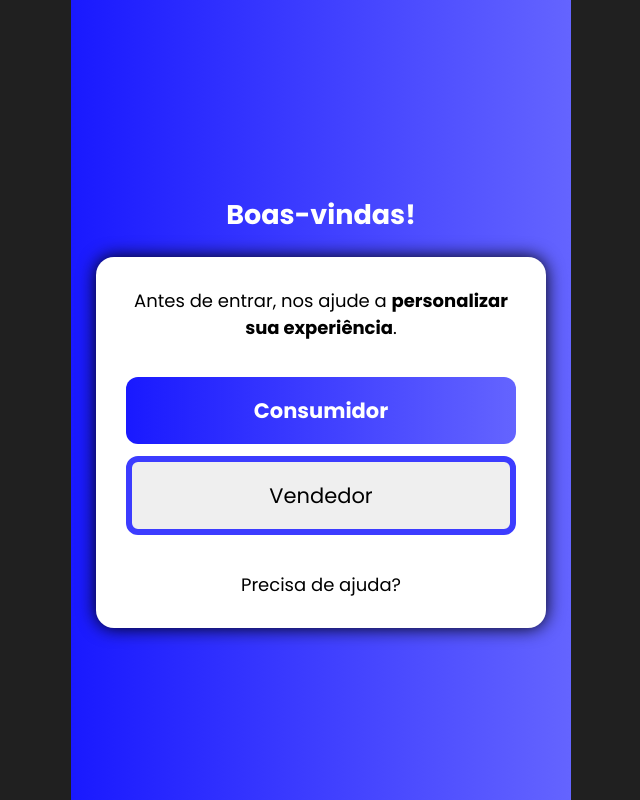
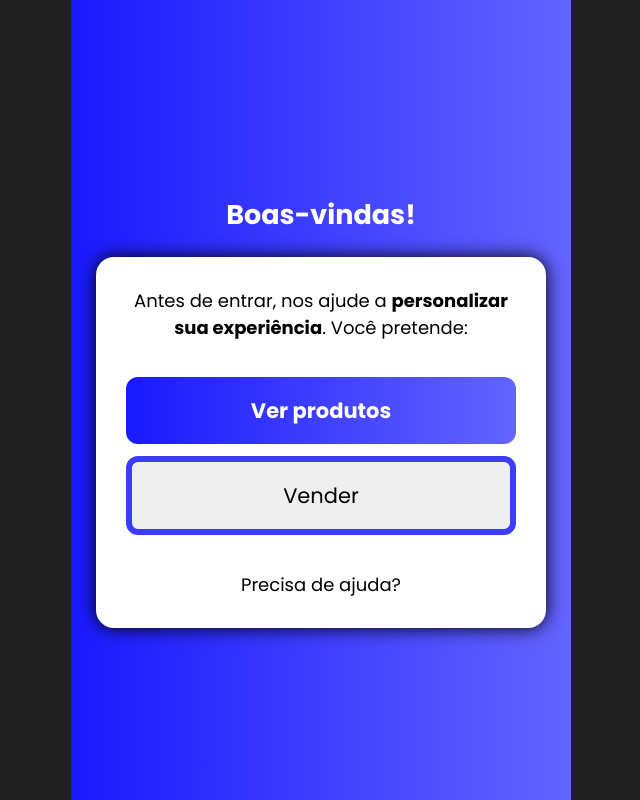
Before and after one commit to GabrielHimiko/ravina, a plain HTML site: page login.html in a window 1280 px wide. Shown: the whole page, without its empty margins (319-959 px from the left). Drawn offline with Linux system fonts and the light colour scheme.

Commit message:
Add files via upload

```diff
--- a/login.html
+++ b/login.html
@@ -3,7 +3,7 @@
 <head>
     <meta charset="UTF-8">
     <meta name="viewport" content="width=device-width, initial-scale=1.0">
-    <title>Document</title>
+    <title>Ravina: Faça Login</title>
     <link href="all.css" rel="stylesheet">
     <link href="login.css" rel="stylesheet">
 </head>
@@ -14,10 +14,10 @@
         </div>
         <h2>Boas-vindas!</h2>
         <div id="cardLogin">
-            <header>Antes de entrar, nos ajude a <b>personalizar sua experiência</b>.</header>
+            <header>Antes de entrar, nos ajude a <b>personalizar sua experiência</b>. Você pretende:</header>
             <div class="middle">
-                <button class="login filled" onclick="window.location.replace('/home.html')"><b>Consumidor</b></button>
-                <button class="login empty">Vendedor</button>
+                <button class="login filled" onclick="window.location.replace('/home.html')"><b>Ver produtos</b></button>
+                <button class="login empty">Vender</button>
             </div>
             <footer>Precisa de ajuda?</footer>
         </div>
```
